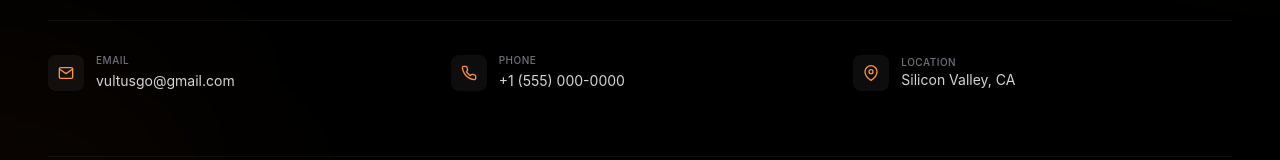
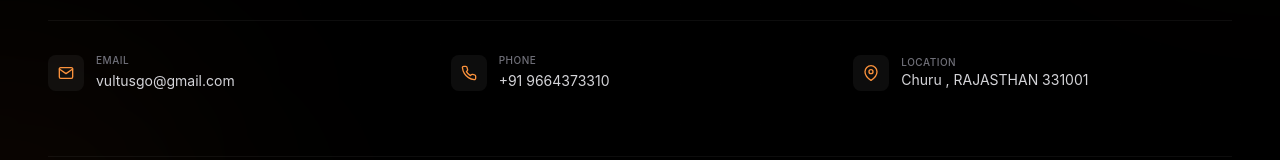
Before and after one commit to vultusgo/Company-Portfolio, a React (Vite) app: page /contact in a window 1280 px wide. Shown: the part 4049-4209 px from the top of the page. Built offline with nearby package versions, Linux system fonts and the light colour scheme; no server answers.

Commit message:
Update Footer.jsx

```diff
--- a/src/Components/Footer.jsx
+++ b/src/Components/Footer.jsx
@@ -147,8 +147,8 @@ const Footer = () => {
             </div>
             <div>
               <p className="text-[10px] text-surface-500 uppercase tracking-wider font-medium">Phone</p>
-              <a href="tel:+15550000000" className="text-sm text-surface-300 hover:text-brand-400 transition-colors">
-                +1 (555) 000-0000
+              <a href="tel:+919664373310" className="text-sm text-surface-300 hover:text-brand-400 transition-colors">
+                +91 9664373310
               </a>
             </div>
           </div>
@@ -158,7 +158,7 @@ const Footer = () => {
             </div>
             <div>
               <p className="text-[10px] text-surface-500 uppercase tracking-wider font-medium">Location</p>
-              <p className="text-sm text-surface-300">Silicon Valley, CA</p>
+              <p className="text-sm text-surface-300">Churu , RAJASTHAN 331001</p>
             </div>
           </div>
         </div>
```
